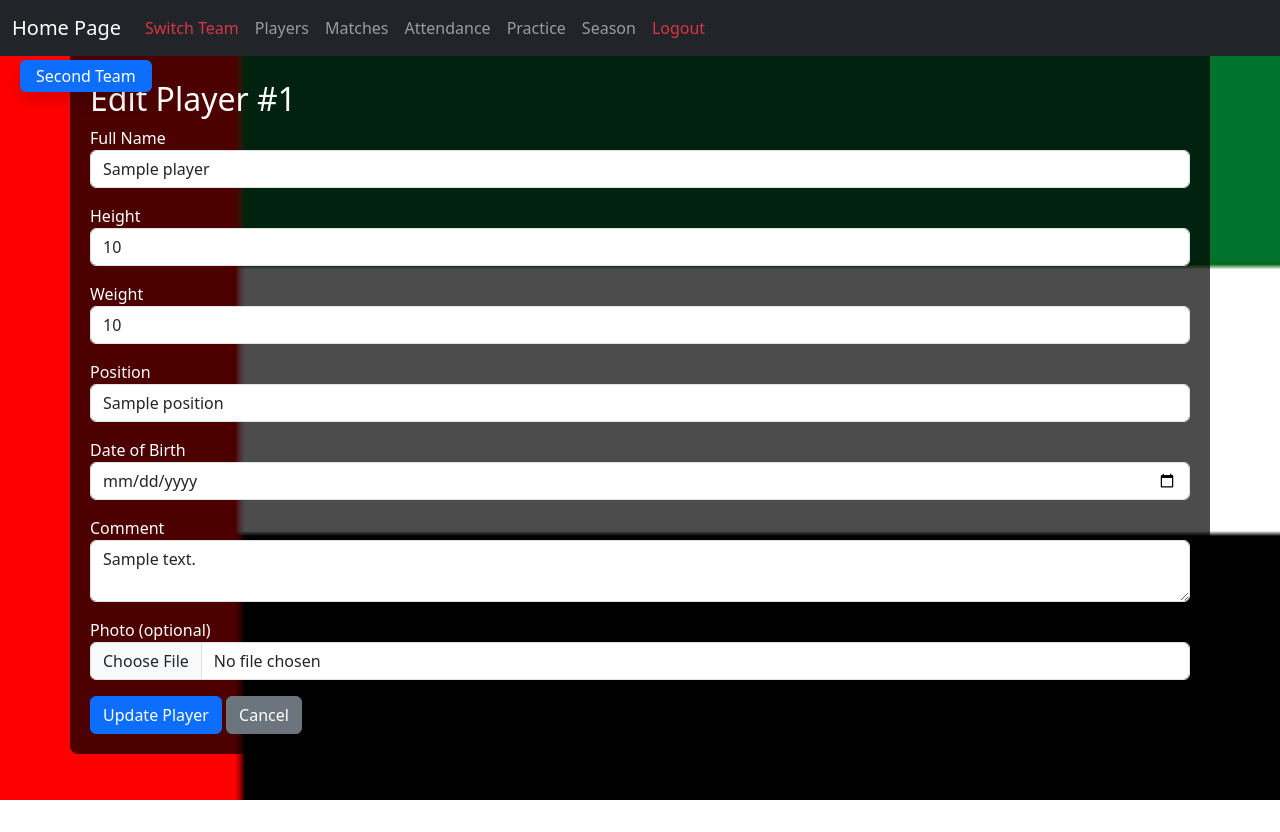
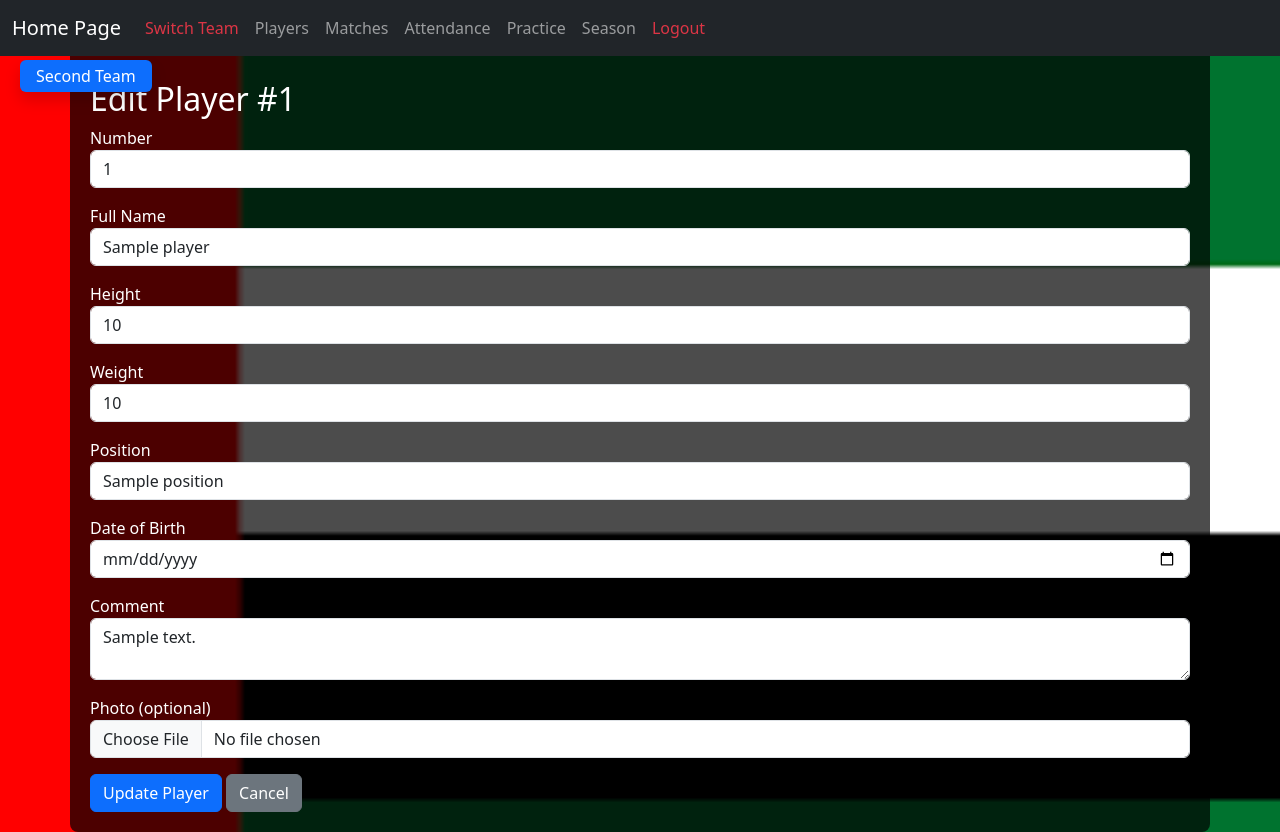
Before and after one commit to Larguech15/team-manager, a Flask app: template templates/edit_player.html in a window 1280 px wide. Before the commit the page ends 800 px from the top, so only its background shows below. Run offline with Flask 3, Linux system fonts and the light colour scheme; the visitor is signed in with stand-in values (Sample User, id 1); the template is opened without the code that fills it: most values are stand-ins (such as "Sample title", 1, 10 or a date in 2020).

Commit message:
Update edit_player.html

```diff
--- a/templates/edit_player.html
+++ b/templates/edit_player.html
@@ -3,6 +3,7 @@
 {% block content %}
 <h2>Edit Player #{{ num }}</h2>
 <form method="post" enctype="multipart/form-data">
+    <div class="mb-3"><label>Number</label><input class="form-control" name="num" value="{{ num }}"></div>
     <div class="mb-3"><label>Full Name</label><input class="form-control" name="name" value="{{ player.name }}"></div>
     <div class="mb-3"><label>Height</label><input class="form-control" name="height" value="{{ player.height }}"></div>
     <div class="mb-3"><label>Weight</label><input class="form-control" name="weight" value="{{ player.weight }}"></div>
```
